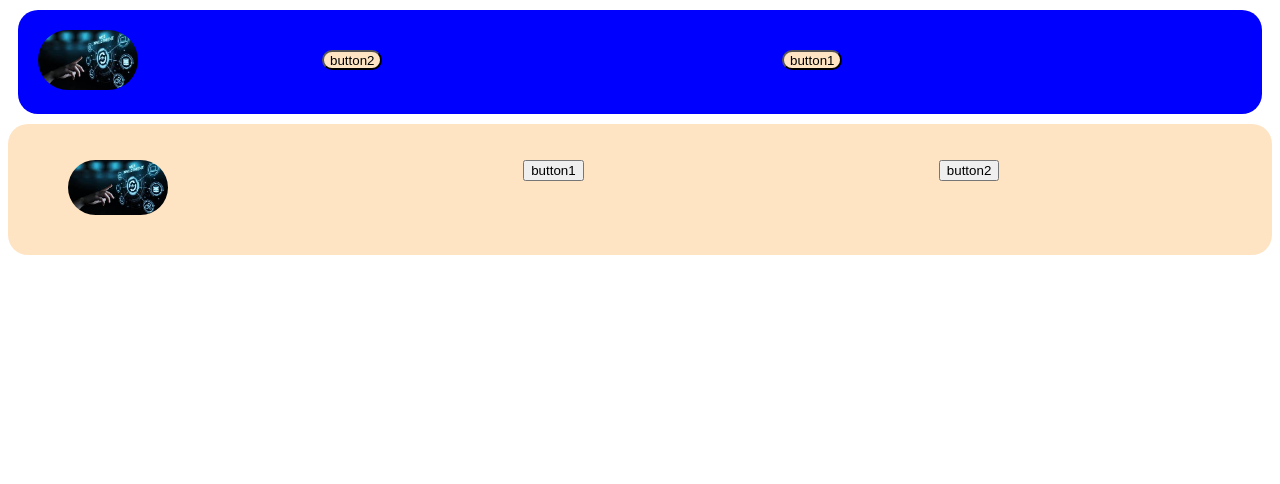
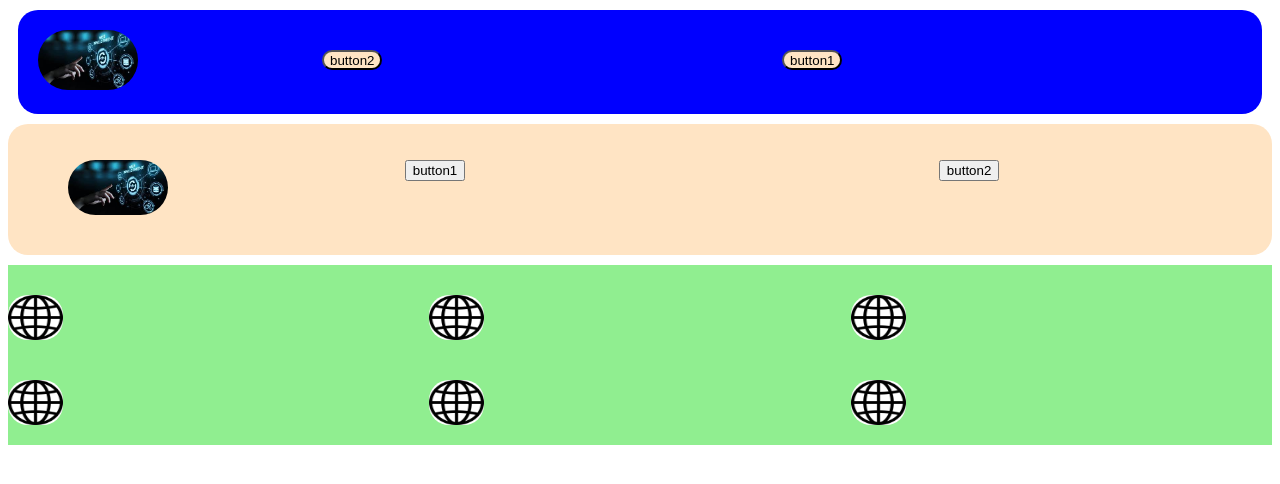
Before and after one commit to sandrabader9/front-end-2025_5, a plain HTML site: page css/page.html in a window 1280 px wide. Drawn offline with Linux system fonts and the light colour scheme.

Commit message:
creat new grid

```diff
--- a/css/page.css
+++ b/css/page.css
@@ -27,6 +27,28 @@ padding: 20px;
     list-style:none;
 display:flex;
 }
+.grid{
+    background-color: lightgreen;
+    display: grid;
+    grid-template-columns: auto auto auto;
+    margin-top: 10px;
+    padding-top: 10px;
+    text-align:center;
+    /*margin-left: 50px;
+    margin-right: 110px;*/
+}
 .item{
-    margin-right:30%;
+margin-right: 40%;
 }
+.img{
+    border-radius: 20px;
+    background-color:white;
+    margin-top: 20px;
+    margin-bottom: 20px;
+text-align: center;
+}
+#img{
+    margin-right: 20%;
+    display:initial;
+
+}
--- a/css/page.html
+++ b/css/page.html
@@ -14,12 +14,21 @@
     </div>
     <div id="nav2">
         <ul id="navelist">
-            <li class="item"><img class="picture"src="/web img.jpg"> </li>
+            <li id="img"><img class="picture"src="/web img.jpg"> </li>
             <li class="item"><button> button1</button></li>
             <li class="item"><button> button2</button></li>
 
         </ul>
     </div>
 
+    <div class="grid">
+        <img class="img" width="55px" height="45px" src="../web1.png">
+        <img class="img" width="55px" height="45px" src="../web1.png">
+        <img class="img" width="55px" height="45px" src="../web1.png">
+        <img class="img"width="55px" height="45px" src="../web1.png">
+        <img class="img"width="55px" height="45px" src="../web1.png">
+        <img class="img"width="55px" height="45px" src="../web1.png">
+    </div>
+
 </body>
 </html>
```
Also changed, not shown: css/index.css (line endings or trailing spaces), web1.png (added), 3 other files.
